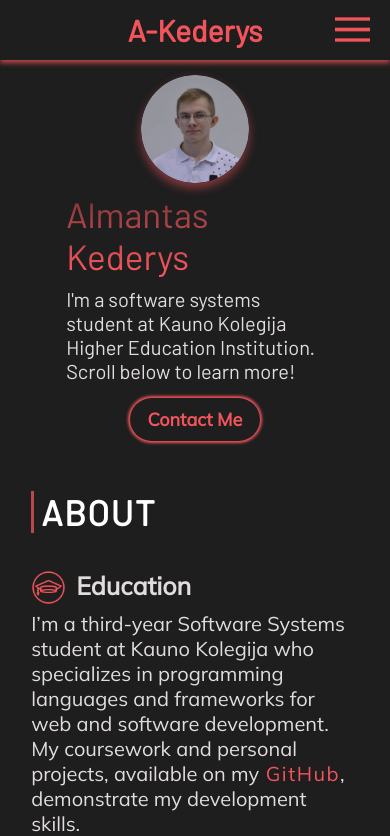
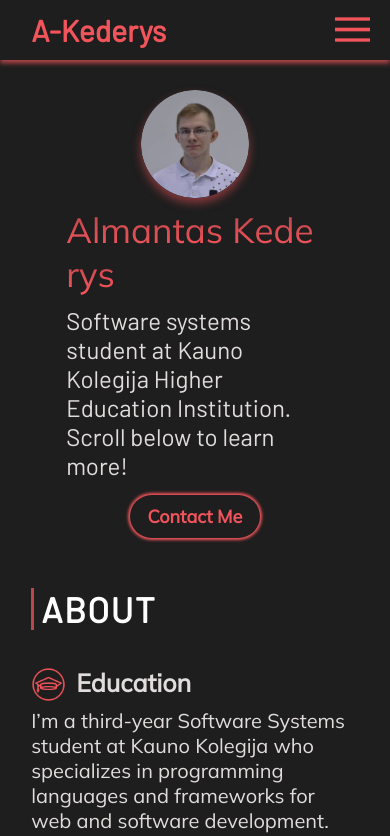
Before and after one commit to A-Kederys/Portfolio, a React (Vite) app: page / in a window 390 px wide. Shown: the top 836 px of the page. Built offline with nearby package versions, Linux system fonts and the light colour scheme.

Commit message:
Added name animation, removed scroll effects on s size, fixed arrow paddings

```diff
--- a/src/components/About/About.jsx
+++ b/src/components/About/About.jsx
@@ -8,9 +8,18 @@ function About() {
     const contentRef = useRef(null);
 
     useEffect(() => {
+        const handleResize = () => {
+            if (window.innerWidth < 830) {
+                if (contentRef.current) {
+                    contentRef.current.style.opacity = '1';
+                    contentRef.current.style.transform = 'none';
+                }
+            }
+        };
+
         const observer = new IntersectionObserver(
             ([entry]) => {
-                if (entry.isIntersecting) {
+                if (entry.isIntersecting && window.innerWidth >= 830) {
                     contentRef.current.style.opacity = '1';
                     contentRef.current.style.transform = 'translateX(0)';
                 }
@@ -22,10 +31,14 @@ function About() {
             observer.observe(contentRef.current);
         }
 
+        window.addEventListener('resize', handleResize);
+        handleResize();
+
         return () => {
             if (contentRef.current) {
                 observer.unobserve(contentRef.current);
             }
+            window.removeEventListener('resize', handleResize);
         };
     }, []);
 
--- a/src/components/About/About.module.css
+++ b/src/components/About/About.module.css
@@ -146,6 +146,9 @@
     .content {
         flex-direction: column;
         gap: 0px;
+
+        transform: none;
+        transition: none;
     }
 
     .title {
--- a/src/components/Contact/Contact.jsx
+++ b/src/components/Contact/Contact.jsx
@@ -28,7 +28,7 @@ function Contact() {
         emailRef.current.value = '';
         messageRef.current.value = '';
 
-        setFeedbackMessage("Sent!");
+        setFeedbackMessage("Done!");
         setIsFadingOut(false);
         setIsButtonDisabled(true);
 
@@ -51,7 +51,7 @@ function Contact() {
                     contentRef.current.style.transform = 'translateX(0)';
                 }
             },
-            { threshold: 0.2 }
+            { threshold: 0.3 }
         );
 
         if (contentRef.current) {
--- a/src/components/Contact/Contact.module.css
+++ b/src/components/Contact/Contact.module.css
@@ -152,6 +152,9 @@ footer {
     .content {
         display: flex;
         flex-direction: column;
+        opacity: 1;
+        transform: none;
+        transition: none;
     }
 
     .form {
--- a/src/components/Navbar/Navbar.module.css
+++ b/src/components/Navbar/Navbar.module.css
@@ -72,6 +72,10 @@
         align-items: flex-start;
     }
 
+    .title {
+        align-self: flex-start;
+    }
+
     .menu {
         position: absolute;
         right: 0;
--- a/src/components/Profile/Profile.jsx
+++ b/src/components/Profile/Profile.jsx
@@ -1,8 +1,22 @@
-import React from 'react'
+import React, { useEffect, useState } from 'react';
 import styles from "./Profile.module.css";
 import { getImageURL } from '../../imgPath';
 
 function Profile() {
+  const [letters, setLetters] = useState([]);
+
+  useEffect(() => {
+    const name = 'Almantas Kederys';
+    const letterArray = name.split('').map((letter, index) => ({
+      letter: letter === ' ' ? '\u00A0' : letter,
+      id: index,
+      startX: Math.floor(Math.random() * window.innerWidth) - 100,
+      startY: Math.floor(Math.random() * window.innerHeight) - 100
+    }));
+    setLetters(letterArray);
+  }, []);
+
+
   return (
     <section className={styles.container}>
       <img
@@ -11,9 +25,23 @@ function Profile() {
         className={styles.profileImg}
       />
       <div className={styles.content}>
-        <h1 className={styles.title}>Almantas Kederys</h1>
+      <h1 className={styles.title}>
+        {letters.map(({ letter, id, startX, startY }) => (
+          <span
+            key={id}
+            className={styles.letter}
+            style={{
+              animationDelay: `${id * 0.1 + 0.5}s`,
+              '--startX': `${startX}px`,
+              '--startY': `${startY}px`
+            }}
+          >
+          {letter}
+          </span>
+          ))}
+      </h1>
         <p className={styles.description}>
-          I'm a software systems student at Kauno Kolegija
+          Software systems student at Kauno Kolegija
           Higher Education Institution. Scroll below to learn
           more!
         </p>
--- a/src/components/Profile/Profile.module.css
+++ b/src/components/Profile/Profile.module.css
@@ -24,17 +24,12 @@
     font-weight: 500;
     margin-bottom: 10px;
     font-family: var(--font-barlow);
-    background: linear-gradient(
-        180deg,
-         var(--color-secondary-d50) 10%,
-         var(--color-secondary-d) 90%
-    );
-    -webkit-text-fill-color: transparent;
+    color: var(--color-secondary-d);
     background-clip: text;
 }
 
 .description {
-    font-size: 20px;
+    font-size: 24px;
     font-family: var(--font-barlow);
     margin-bottom: 20px;
     max-width: 500px
@@ -97,6 +92,39 @@
     }
 }
 
+.letter {
+    display: inline-block;
+    position: relative;
+    opacity: 0;
+    color: var(--color-secondary-d50);
+    animation: flyIn 0.3s forwards, gradientReveal 5.1s forwards;
+}
+
+@keyframes flyIn {
+    0% {
+        opacity: 0;
+        transform: translate(-50px, -50px);
+    }
+    100% {
+        opacity: 1;
+        transform: translate(0, 0);
+    }
+}
+
+@keyframes gradientReveal {
+    0% {
+        background: none;
+    }
+    100% {
+        background: linear-gradient(
+            180deg,
+            var(--color-secondary-d75) 10%,
+            var(--color-secondary-d) 90%
+        );
+        -webkit-background-clip: text;
+        -webkit-text-fill-color: transparent;
+    }
+}
 
 
 
@@ -104,6 +132,7 @@
     .container {
         flex-direction: column;
         margin-top: 15px;
+        animation: none;
     }
 
     .content {
@@ -146,5 +175,19 @@
 
     .profileImg {
         margin: 10px 0;
+        margin-top: 25px;
+    }
+
+    .letter {
+        opacity: 1;
+        animation: none;
+        color: var(--color-secondary-d);
+        background: linear-gradient(
+            180deg,
+            var(--color-secondary-d75) 10%,
+            var(--color-secondary-d) 90%
+        );
+        background-clip: text;
+        -webkit-text-fill-color: transparent;
     }
 }
--- a/src/components/Projects/Projects.module.css
+++ b/src/components/Projects/Projects.module.css
@@ -66,6 +66,7 @@
     border: none;
     cursor: pointer;
     z-index: 1;
+    padding: 3px;
 }
 
 .leftArrow {
@@ -200,6 +201,7 @@
     cursor: pointer;
     scale: 3;
     z-index: 11;
+    padding: 5px;
 }
 
 .prevImage {
@@ -231,6 +233,10 @@
         overflow-x: visible;
         scroll-snap-type: none;
         scroll-padding-left: 0;
+
+        opacity: 1;
+        transform: translateX(0);
+        transition: none;
     }
 
     .leftArrow, .rightArrow {
```
